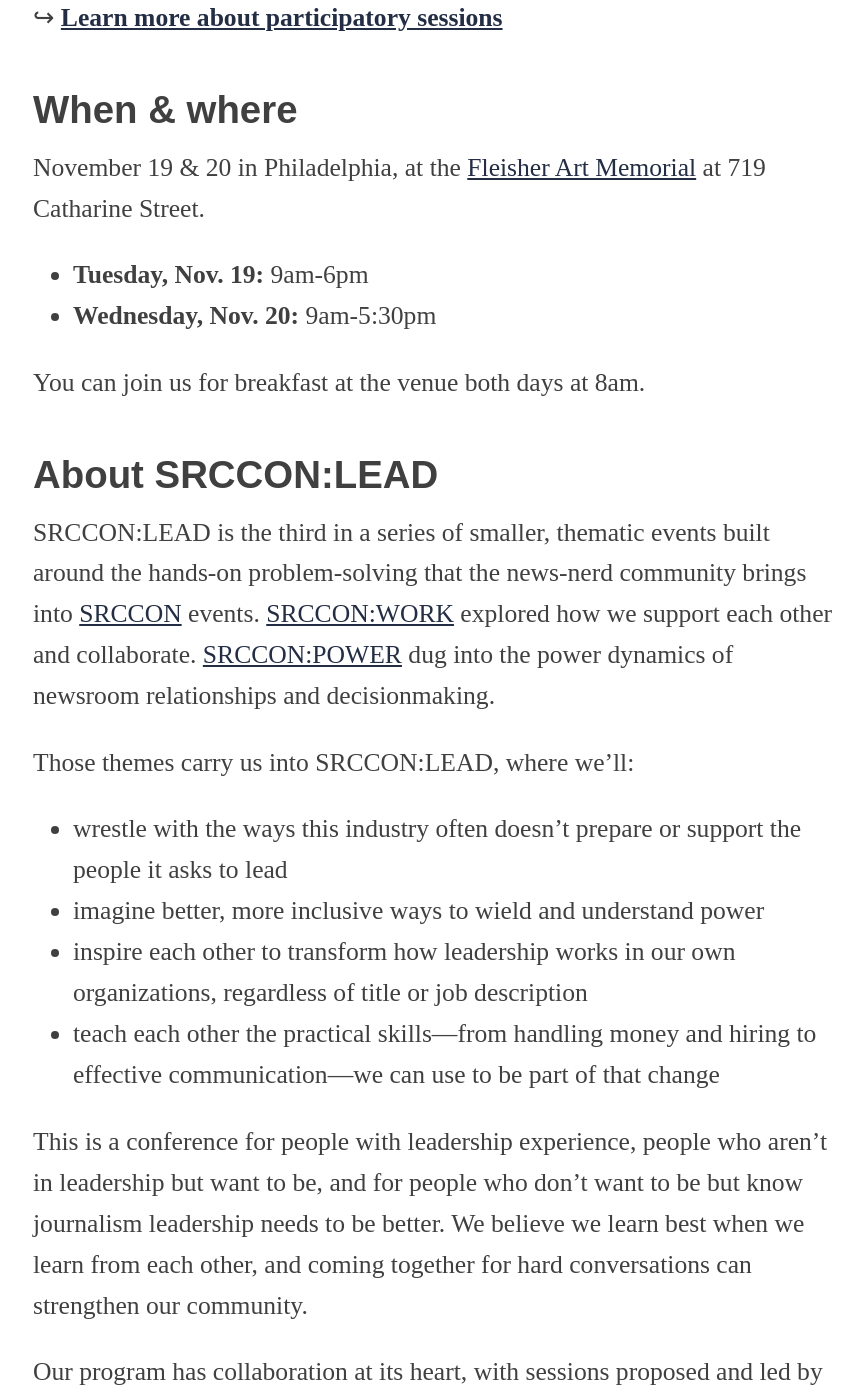
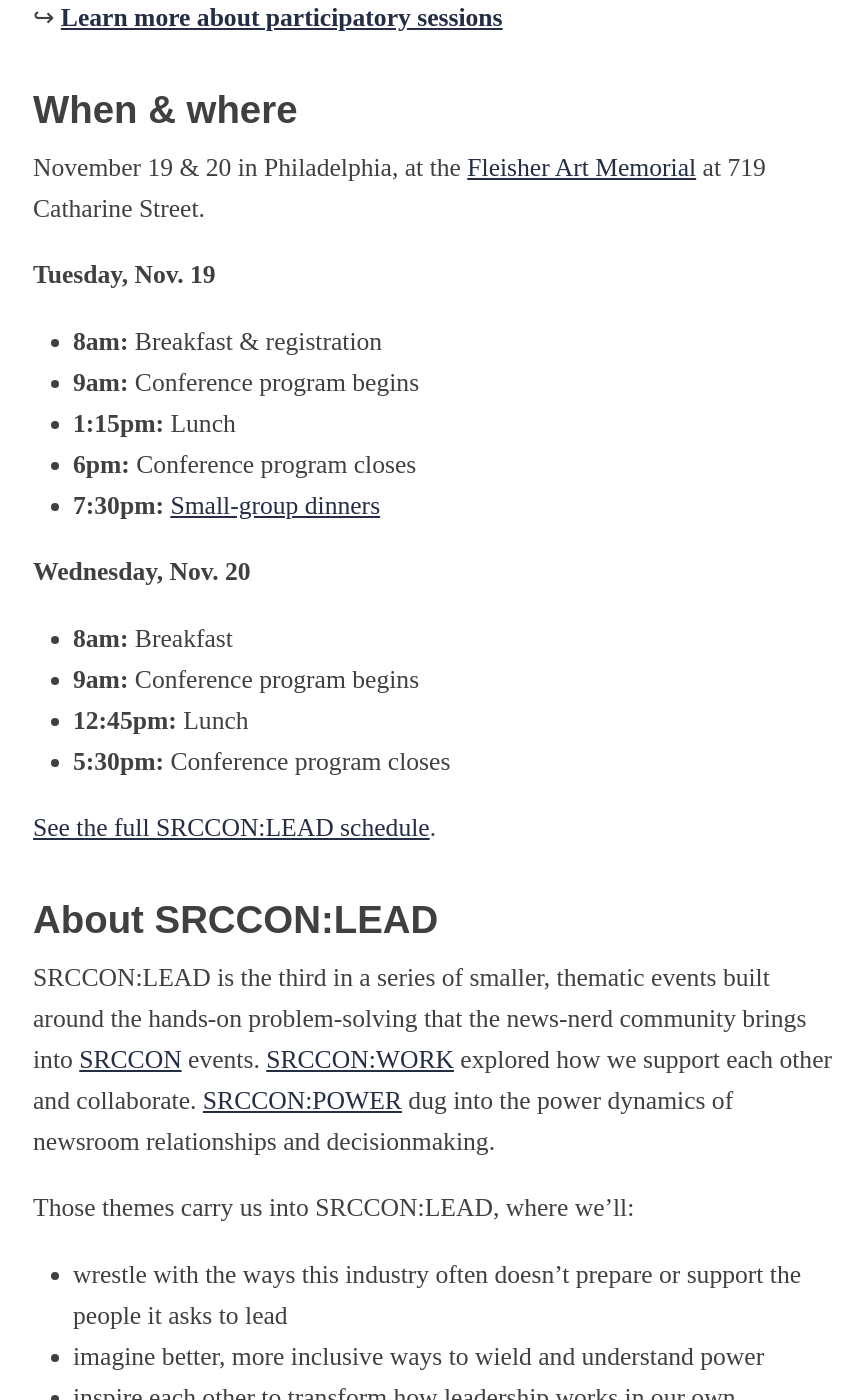
Before and after one commit to OpenNews/srccon-lead, a Jekyll site: the page built from homepage.md, in a window 1280 px wide and 1400 px high, scrolled down 903 px. Shown: the whole window, without its empty margins (207-1070 px from the left). Built offline with Jekyll 4.4.1, drawn with Linux system fonts in a browser that asks for light colours.

Commit message:
updates for schedule release, plus dinner and support pages

```diff
--- a/_data/schedule.yaml
+++ b/_data/schedule.yaml
@@ -305,7 +305,7 @@
     },
     {
         "day": "Tuesday",
-        "description": "We’ll make reservations for small-group dinners around the city for Thursday evening meals together. We'll be sending information about signups soon, so keep an eye out for attendee emails!",
+        "description": "We’ll make reservations for small-group dinners around the city for Tuesday evening meals together. We'll be sending information about signups soon, so keep an eye out for attendee emails!",
         "everyone": "y",
         "facilitators": "",
         "facilitators_twitter": "",
--- a/homepage.md
+++ b/homepage.md
@@ -19,10 +19,20 @@
 
 November 19 & 20 in Philadelphia, at the [Fleisher Art Memorial](https://fleisher.org/) at 719 Catharine Street.
 
-* **Tuesday, Nov. 19:** 9am-6pm
-* **Wednesday, Nov. 20:** 9am-5:30pm
+**Tuesday, Nov. 19**
+* **8am:** Breakfast & registration
+* **9am:** Conference program begins
+* **1:15pm:** Lunch
+* **6pm:** Conference program closes
+* **7:30pm:** [Small-group dinners](/dinner)
 
-You can join us for breakfast at the venue both days at 8am.
+**Wednesday, Nov. 20**
+* **8am:** Breakfast
+* **9am:** Conference program begins
+* **12:45pm:** Lunch
+* **5:30pm:** Conference program closes
+
+[See the full SRCCON:LEAD schedule](/schedule).
 
 ## About SRCCON:LEAD
 
--- a/schedule/index.html
+++ b/schedule/index.html
@@ -58,7 +58,7 @@
             <h3><span>Tuesday 10:15 AM</span></h3>
             <div id="tuesday-am-1" class="page-block"><div class="open-block">OPEN</div></div>
 
-            <h3><span>Tuesday 12 AM</span></h3>
+            <h3><span>Tuesday 12 PM</span></h3>
             <div id="tuesday-am-2" class="page-block"><div class="open-block">OPEN</div></div>
 
             <h3><span>Tuesday 1:15 PM</span></h3>
--- a/schedule/sessions.json
+++ b/schedule/sessions.json
@@ -305,7 +305,7 @@
     },
     {
         "day": "Tuesday",
-        "description": "We’ll make reservations for small-group dinners around the city for Thursday evening meals together. We'll be sending information about signups soon, so keep an eye out for attendee emails!",
+        "description": "We’ll make reservations for small-group dinners around the city for Tuesday evening meals together. We'll be sending information about signups soon, so keep an eye out for attendee emails!",
         "everyone": "y",
         "facilitators": "",
         "facilitators_twitter": "",
```
Also changed, not shown: conduct.md (+2 -0 lines), dinner.md (added, +53 -0 lines), logistics.md (+8 -8 lines), program.md (+5 -3 lines), support.md (added, +34 -0 lines).
